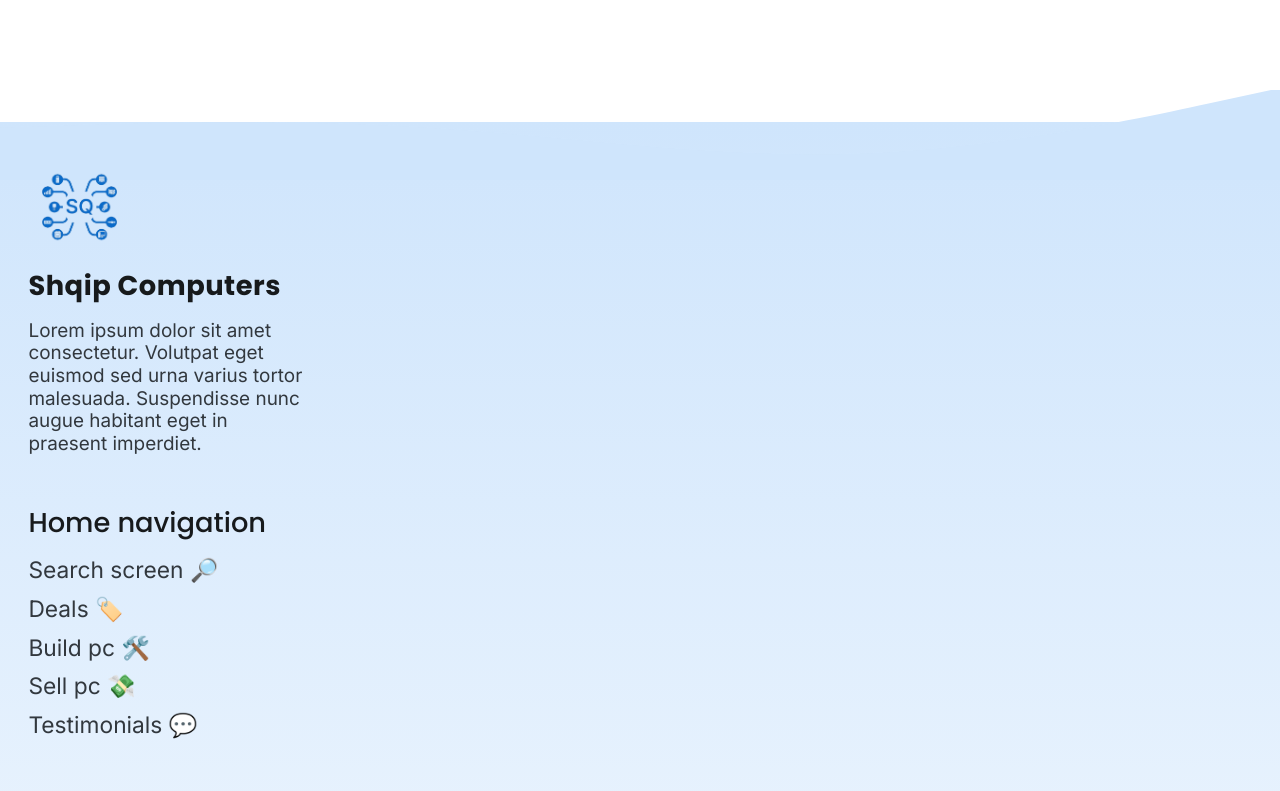
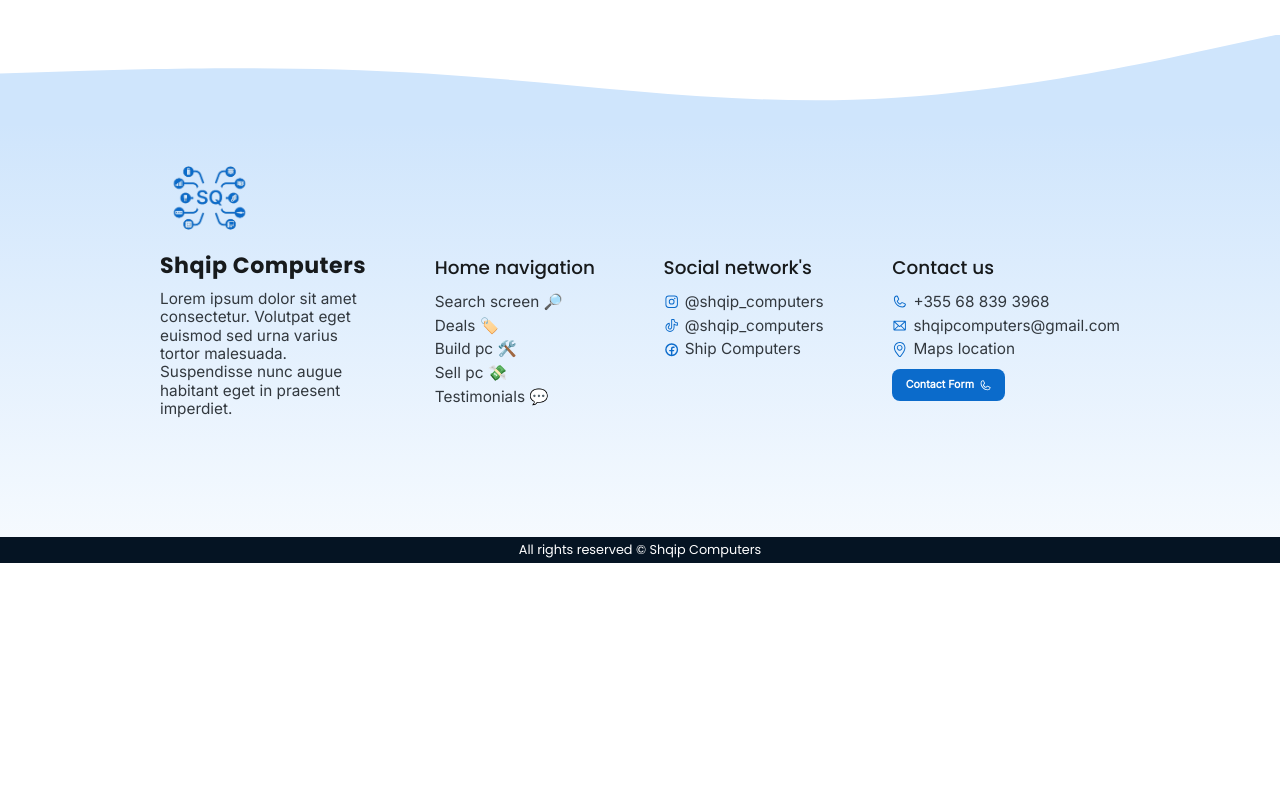
Before and after one commit to Flori1234657/shqip-computers, a React (Vite) app: page /contact-us in a window 1280 px wide. Shown: the part 1000-1791 px from the top of the page. After the commit the page ends 1563 px from the top, so only its background shows below. Built offline with nearby package versions, Linux system fonts and the light colour scheme.

Commit message:
feat(style): :construction: footer res < 1920

```diff
--- a/src/components/footer/Footer.tsx
+++ b/src/components/footer/Footer.tsx
@@ -20,13 +20,16 @@ export default function Footer() {
                 alt='wave'
                 otherStyles={{
                     position: 'absolute',
-                    top: '-1.4rem',
+                    top: { xs: '-1.4rem', md: '-3.8rem' },
                 }}
             />
             <Stack
-                gap='2rem'
-                px='1.25rem'
-                py='1.5rem'
+                direction={{ md: 'row' }}
+                gap={{ xs: '2rem', md: 'auto' }}
+                justifyContent={{ md: 'space-between' }}
+                alignItems={{ md: 'center' }}
+                px={{ xs: '1.25rem', md: '7.031rem' }}
+                py={{ xs: '1.5rem', md: '1.172rem' }}
                 sx={(theme) => ({
                     backgroundImage: theme.palette.gradient.blob,
                 })}
@@ -39,13 +42,13 @@ export default function Footer() {
             <Stack
                 sx={(theme) => ({
                     bgcolor: theme.palette.primary[900],
-                    py: '0.25rem',
+                    py: { xs: '0.25rem', md: '0.234rem' },
                     alignItems: 'center',
                 })}
             >
                 <Typography
                     fontFamily='Poppins'
-                    fontSize='sm'
+                    fontSize={{ xs: 'sm', md: '0.563rem' }}
                     lineHeight='1.2'
                     sx={{ color: 'white' }}
                 >
--- a/src/components/footer/components/CompanyInfo.tsx
+++ b/src/components/footer/components/CompanyInfo.tsx
@@ -4,12 +4,20 @@ import Logo from 'src/assets/images/logo-no-bckg.png';
 
 function CompanyInfo() {
     return (
-        <Stack gap='0.5rem'>
-            <Image ratio='1/1' src={Logo} width='4.5rem' alt='logo' />
+        <Stack
+            gap={{ xs: '0.5rem', md: '0.234rem' }}
+            height={{ md: '15.9rem' }}
+        >
+            <Image
+                ratio='1/1'
+                src={Logo}
+                width={{ xs: '4.5rem', md: '4.336rem' }}
+                alt='logo'
+            />
             <Typography
                 fontFamily='Poppins'
                 fontWeight='600'
-                fontSize='lg'
+                fontSize={{ xs: 'lg', md: '0.973rem' }}
                 lineHeight='1.2'
                 letterSpacing='0.5px'
                 sx={(theme) => ({ color: theme.palette.neutral[800] })}
@@ -17,12 +25,13 @@ function CompanyInfo() {
                 Shqip Computers
             </Typography>
             <Typography
-                mt='0.25rem'
+                mt={{ xs: '0.25rem', md: '0.234rem' }}
                 level='body-md'
                 lineHeight='1.2'
                 sx={(theme) => ({
+                    fontSize: { md: '0.674rem' },
                     color: theme.palette.neutral[700],
-                    maxWidth: '12.375rem',
+                    maxWidth: { xs: '12.375rem', md: '8.906rem' },
                 })}
             >
                 Lorem ipsum dolor sit amet consectetur. Volutpat eget euismod
--- a/src/components/footer/components/ContactUs.tsx
+++ b/src/components/footer/components/ContactUs.tsx
@@ -3,8 +3,11 @@ import { Link as RouterLink } from 'react-router-dom';
 import { PiPhone as PhoneIcon, PiEnvelope as MailIcon } from 'react-icons/pi';
 import { SlLocationPin as LocationIcon } from 'react-icons/sl';
 import theme from 'src/config/theme';
+import useWindowDimensions from 'src/hooks/useWindowsDimesions';
 
 function ContactUs() {
+    const { width } = useWindowDimensions();
+
     const contacts = [
         {
             text: '+355 68 839 3968',
@@ -24,11 +27,14 @@ function ContactUs() {
     ];
 
     return (
-        <Stack gap='0.5rem'>
+        <Stack
+            gap={{ xs: '0.5rem', md: '0.469rem' }}
+            height={{ md: '6.743rem' }}
+        >
             <Typography
                 fontFamily='Poppins'
                 fontWeight='500'
-                fontSize='lg'
+                fontSize={{ xs: 'lg', md: '0.809rem' }}
                 lineHeight='1.6'
                 sx={(theme) => ({ color: theme.palette.neutral[800] })}
             >
@@ -36,7 +42,8 @@ function ContactUs() {
             </Typography>
             <List
                 sx={{
-                    gap: '0.5rem',
+                    gap: { xs: '0.5rem', md: '0.234rem' },
+                    maxHeight: 'fit-content',
                 }}
             >
                 {contacts.map((contact) => (
@@ -47,6 +54,7 @@ function ContactUs() {
                                 fontWeight='400'
                                 lineHeight='1.2'
                                 sx={{
+                                    fontSize: { md: '0.674rem' },
                                     color: theme.palette.neutral[700],
                                     maxWidth: '12.375rem',
                                 }}
@@ -66,8 +74,12 @@ function ContactUs() {
                 ))}
             </List>
             <Button
+                size={width > 899 ? 'xs' : 'md'}
                 endDecorator={<PhoneIcon />}
-                sx={{ mt: '0.25rem', width: 'fit-content' }}
+                sx={{
+                    mt: { xs: '0.25rem', md: 0 },
+                    width: 'fit-content',
+                }}
             >
                 Contact Form
             </Button>
--- a/src/components/footer/components/HomeNavigation.tsx
+++ b/src/components/footer/components/HomeNavigation.tsx
@@ -26,11 +26,11 @@ function HomeNavigation() {
     ];
 
     return (
-        <Stack gap='0.5rem'>
+        <Stack gap={{ xs: '0.5rem', md: '0.469rem' }}>
             <Typography
                 fontFamily='Poppins'
                 fontWeight='500'
-                fontSize='lg'
+                fontSize={{ xs: 'lg', md: '0.809rem' }}
                 lineHeight='1.6'
                 sx={(theme) => ({ color: theme.palette.neutral[800] })}
             >
@@ -38,7 +38,7 @@ function HomeNavigation() {
             </Typography>
             <List
                 sx={{
-                    gap: '0.5rem',
+                    gap: { xs: '0.5rem', md: '0.234rem' },
                 }}
             >
                 {homeLinks.map((link) => (
@@ -49,6 +49,7 @@ function HomeNavigation() {
                                 fontWeight='400'
                                 lineHeight='1.2'
                                 sx={(theme) => ({
+                                    fontSize: { md: '0.674rem' },
                                     color: theme.palette.neutral[700],
                                     maxWidth: '12.375rem',
                                 })}
--- a/src/components/footer/components/SocialNetworks.tsx
+++ b/src/components/footer/components/SocialNetworks.tsx
@@ -27,17 +27,20 @@ function SocialNetworks() {
     ];
 
     return (
-        <Stack gap='0.5rem'>
+        <Stack
+            gap={{ xs: '0.5rem', md: '0.469rem' }}
+            height={{ md: '6.743rem' }}
+        >
             <Typography
                 fontFamily='Poppins'
                 fontWeight='500'
-                fontSize='lg'
+                fontSize={{ xs: 'lg', md: '0.809rem' }}
                 lineHeight='1.6'
                 sx={(theme) => ({ color: theme.palette.neutral[800] })}
             >
                 Social network's
             </Typography>
-            <List sx={{ gap: '0.5rem' }}>
+            <List sx={{ gap: { xs: '0.5rem', md: '0.234rem' } }}>
                 {networks.map((network) => (
                     <ListItem>
                         <Link component={RouterLink} to={network.goTo}>
@@ -46,6 +49,7 @@ function SocialNetworks() {
                                 fontWeight='400'
                                 lineHeight='1.2'
                                 sx={{
+                                    fontSize: { md: '0.674rem' },
                                     color: theme.palette.neutral[700],
                                     maxWidth: '12.375rem',
                                 }}
```
